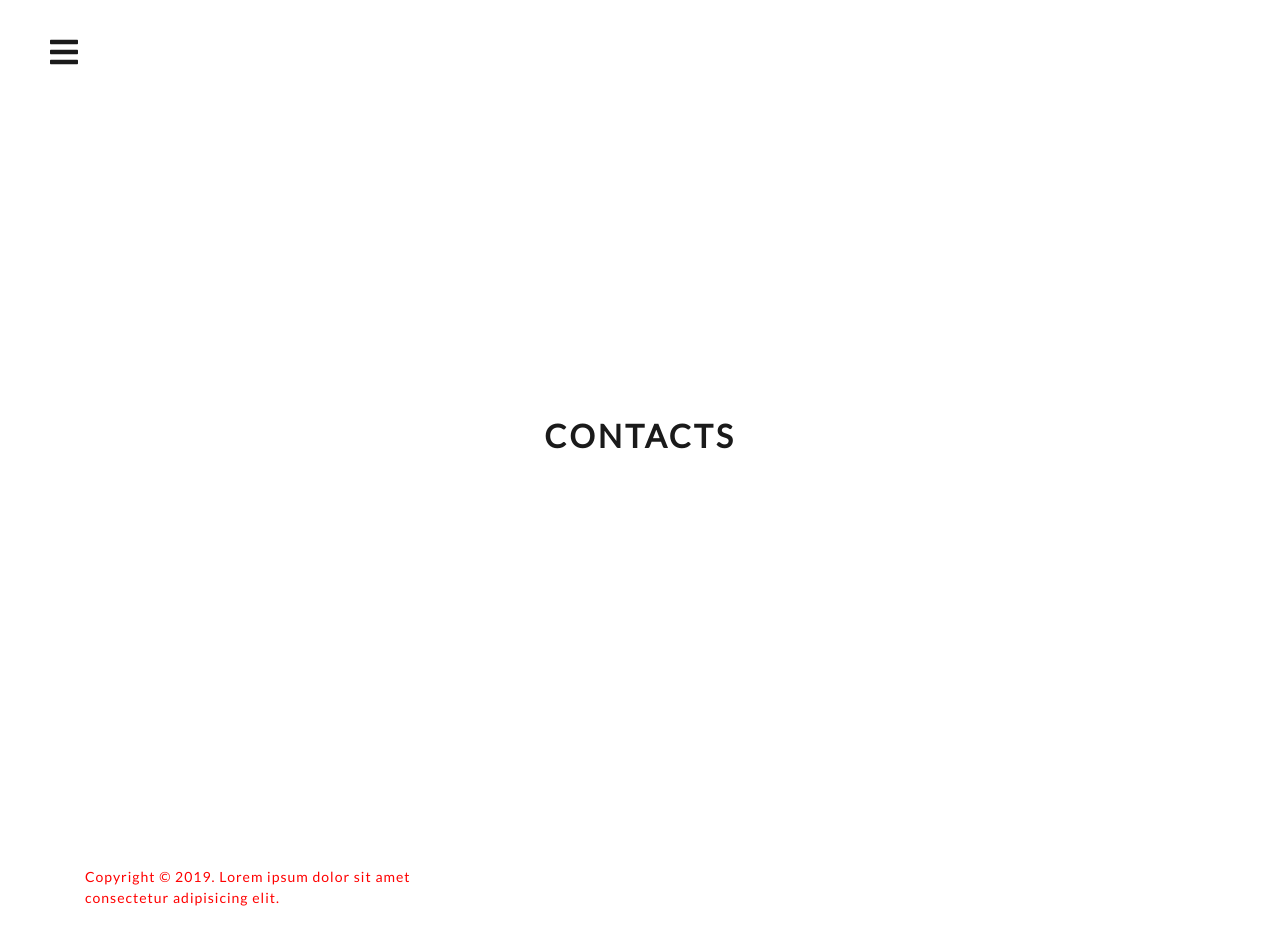
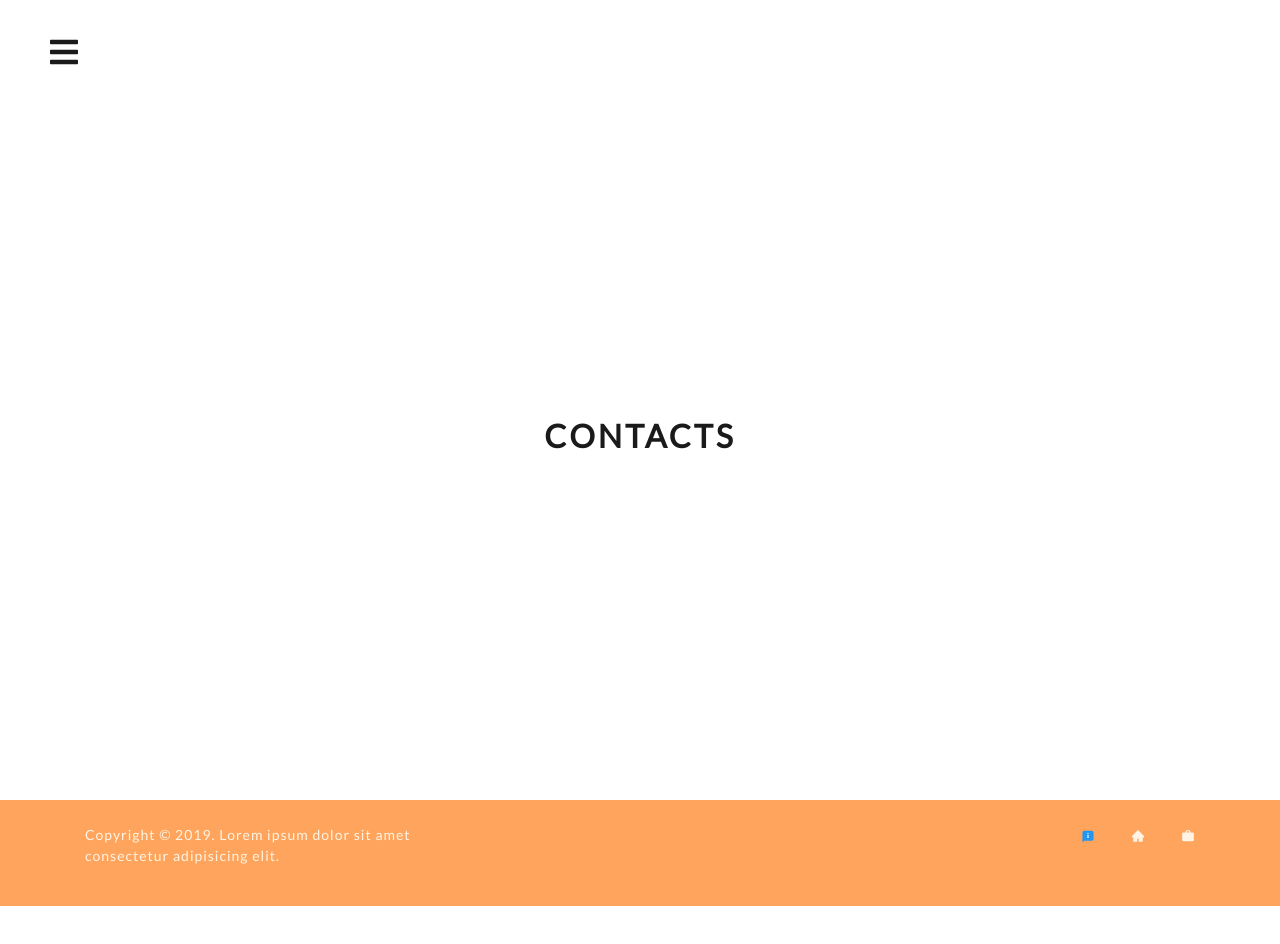
Before and after one commit to Rosellinda/newPortfolio, a React (Create React App) app: page /contacts in a window 1280 px wide. Shown: the top 944 px of the page. After the commit the page ends 906 px from the top, so only its background shows below. Built offline with nearby package versions, Linux system fonts and the light colour scheme.

Commit message:
update footer

```diff
--- /dev/null
+++ b/src/components/Footer/SocialIcons.js
@@ -0,0 +1,30 @@
+import React from 'react';
+import { Link } from "react-router-dom";
+import * as FcIcons from "react-icons/fc";
+import * as AiIcons from "react-icons/ai";
+import * as MdIcons from "react-icons/md";
+import './index.css';
+
+const SocialIcons = () => {
+    return (
+      <>
+        <span className="d-inline">
+          <Link to="/" className="icon d-inline">
+            <FcIcons.FcAbout />
+          </Link>
+        </span>
+        <span className="d-inline">
+          <Link to="/" className="icon">
+            <AiIcons.AiFillHome />
+          </Link>
+        </span>
+        <span className="d-inline">
+          <Link to="/" className="icon">
+            <MdIcons.MdWork />
+          </Link>
+        </span>
+      </>
+    );
+  };
+
+  export default SocialIcons;
--- a/src/components/Footer/index.css
+++ b/src/components/Footer/index.css
@@ -1,7 +1,14 @@
-.container {
-    color: red;
-    padding-top: 3em;
-    position: relative;
-    bottom: 0;
-    width: 100%;
-}
+footer {
+    flex: 0 0 auto;
+    color: #fff4e3;
+    background-color: #ffa45c;
+  }
+
+  .icon {
+    color: #fff4e3;
+    margin-left: 20px;
+  }
+
+  .icon:hover {
+    color: tomato;
+  }
--- a/src/components/Footer/index.js
+++ b/src/components/Footer/index.js
@@ -1,5 +1,6 @@
 import React from "react";
 import './index.css';
+import SocialIcons from "./SocialIcons";
 
 const Footer = () => {
   return (
@@ -12,6 +13,9 @@ const Footer = () => {
                 adipisicing elit.
             </p>
           </div>
+          <div className="col-md-4 text-md-right">
+            <SocialIcons />
+          </div>
         </div>
       </div>
     </footer>
```
